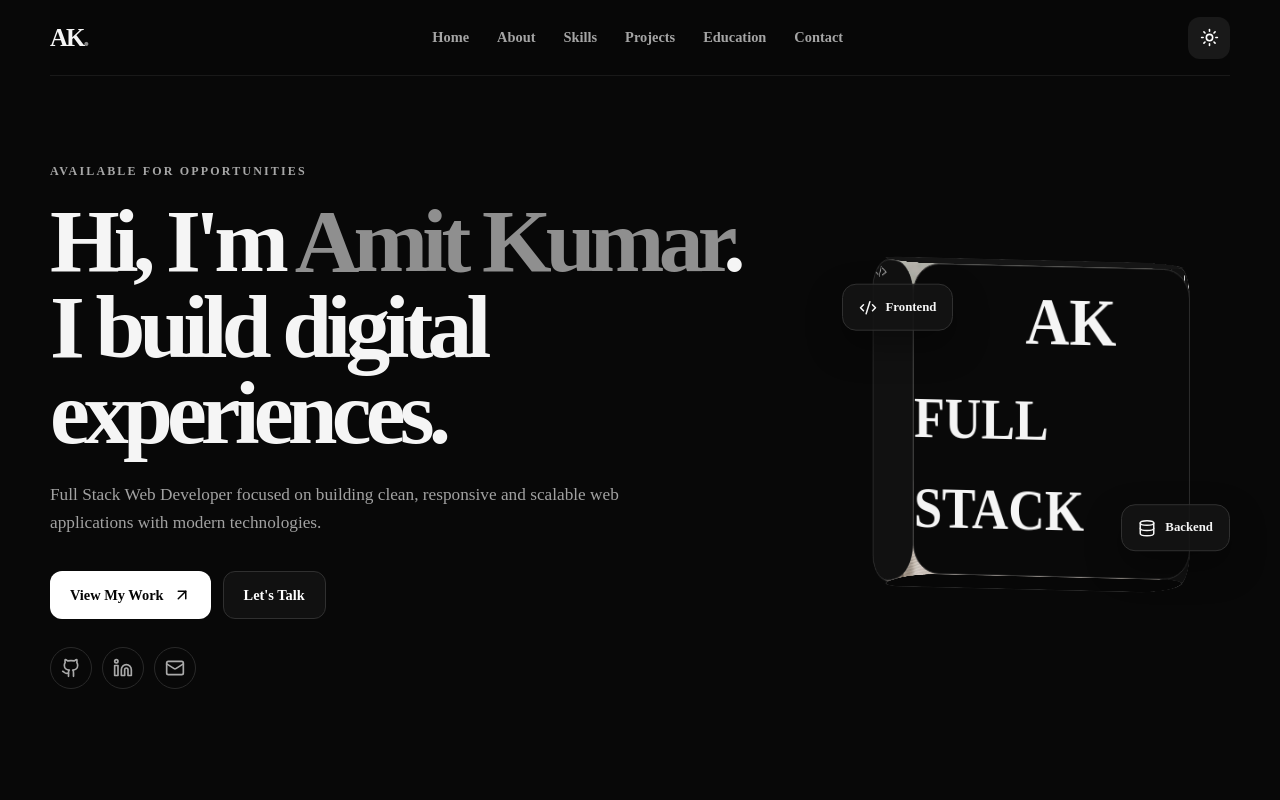
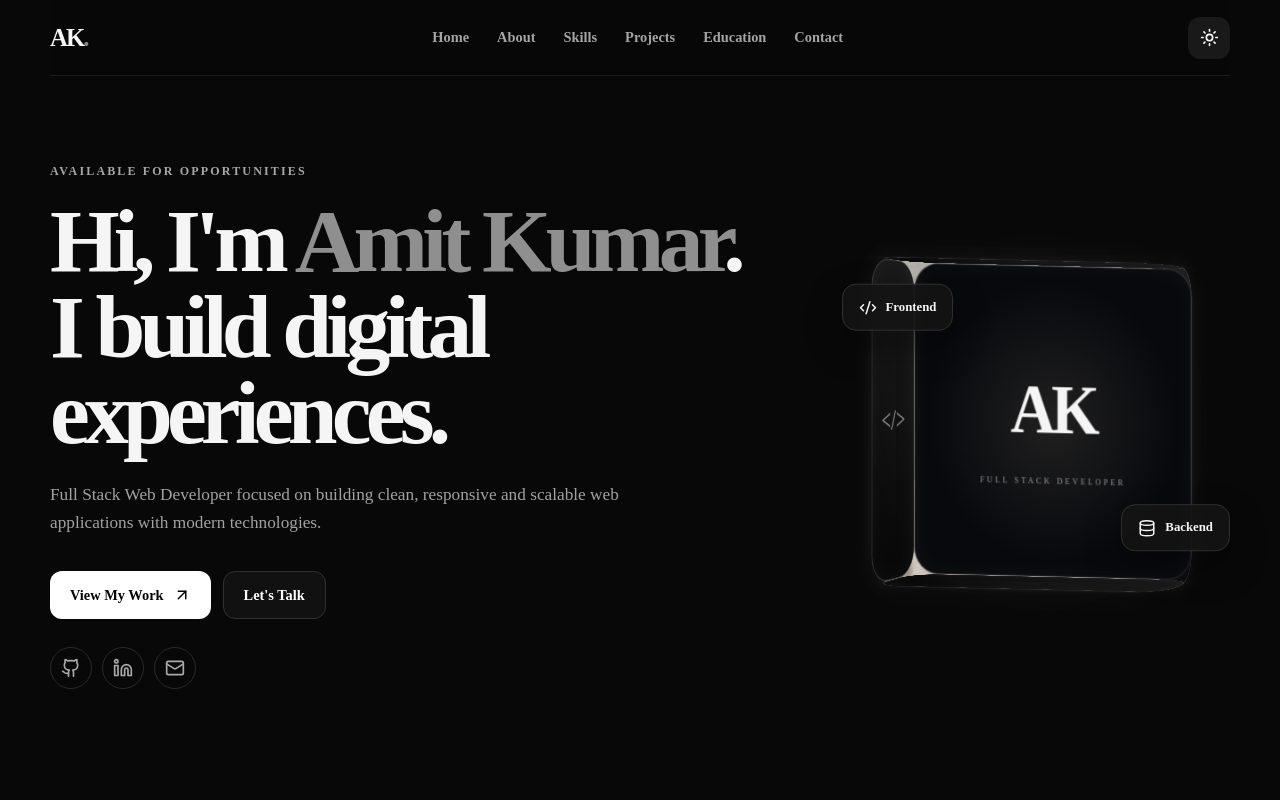
Before and after one commit to amitkumar-7393/amit-portfolio, a React (Vite) app in the folder client/: page / in a window 1280 px wide. Shown: the top 800 px of the page. Built offline with nearby package versions, Linux system fonts and the light colour scheme.

Commit message:
Refine profile component styles and dimensions
Adjusted dimensions and styles for profile components, including margins, perspectives, and backgrounds for improved layout and aesthetics.

```diff
--- a/client/src/index.css
+++ b/client/src/index.css
@@ -298,63 +298,44 @@ main {
   place-items: center;
 }
 
+
+
 .profile-3d {
-  width: min(320px, 80vw);
-  height: min(320px, 80vw);
+  width: min(320px, 78vw);
+  height: min(320px, 78vw);
   position: relative;
   transform-style: preserve-3d;
-  perspective: 1200px;
+  perspective: 1400px;
+  margin: 0 auto;
 }
 
 .profile-face {
   position: absolute;
   width: 100%;
   height: 100%;
-  border: 1px solid #303030;
-  background: #090909;
-  border-radius: 30px;
   overflow: hidden;
+  border: 1px solid rgba(255, 255, 255, 0.18);
+  border-radius: 28px;
+  background: #08090d;
   backface-visibility: visible;
+  box-shadow:
+    inset 0 0 30px rgba(255, 255, 255, 0.04),
+    0 0 30px rgba(255, 255, 255, 0.04);
 }
 
 .profile-front {
-  transform: translateZ(35px);
+  transform: translateZ(38px);
 }
 
 .profile-back {
-  transform: rotateY(180deg) translateZ(35px);
-  display: grid;
-  place-items: center;
-  font-size: 70px;
-  font-weight: 800;
-}
-
-.profile-right {
-  width: 70px;
-  right: -35px;
-  transform: rotateY(90deg);
-  background: #111;
-}
-
-.profile-left {
-  width: 70px;
-  left: -35px;
-  transform: rotateY(-90deg);
-  background: #111;
-}
-
-.profile-top {
-  height: 70px;
-  top: -35px;
-  transform: rotateX(90deg);
-  background: #151515;
-}
-
-.profile-bottom {
-  height: 70px;
-  bottom: -35px;
-  transform: rotateX(-90deg);
-  background: #070707;
+  transform: rotateY(180deg) translateZ(38px);
+  display: flex;
+  flex-direction: column;
+  align-items: center;
+  justify-content: center;
+  gap: 8px;
+  background:
+    radial-gradient(circle, #202020, #08090d 65%);
 }
 
 .profile-front img {
@@ -362,7 +343,111 @@ main {
   height: 100%;
   object-fit: cover;
   display: block;
-  }
+}
+
+.image-overlay {
+  position: absolute;
+  inset: 0;
+  z-index: 2;
+  pointer-events: none;
+  background:
+    linear-gradient(
+      120deg,
+      rgba(255,255,255,0.16),
+      transparent 25%,
+      transparent 70%,
+      rgba(255,255,255,0.06)
+    );
+}
+
+.face-label {
+  position: absolute;
+  z-index: 3;
+  bottom: 18px;
+  left: 18px;
+  padding: 7px 12px;
+  border: 1px solid rgba(255,255,255,0.2);
+  border-radius: 999px;
+  background: rgba(0,0,0,0.45);
+  backdrop-filter: blur(8px);
+  font-size: 10px;
+  letter-spacing: 2px;
+}
+
+.back-logo {
+  font-size: 72px;
+  font-weight: 800;
+  letter-spacing: -5px;
+}
+
+.back-logo + small {
+  font-size: 9px;
+  letter-spacing: 3px;
+  opacity: 0.6;
+}
+
+.profile-right,
+.profile-left {
+  width: 76px;
+  height: 100%;
+  top: 0;
+  display: grid;
+  place-items: center;
+  background:
+    linear-gradient(180deg, #191919, #070707);
+}
+
+.profile-right {
+  right: -38px;
+  transform: rotateY(90deg);
+}
+
+.profile-left {
+  left: -38px;
+  transform: rotateY(-90deg);
+}
+
+.profile-right span,
+.profile-left span {
+  font-size: 30px;
+  font-weight: 700;
+  opacity: 0.45;
+}
+
+.profile-top,
+.profile-bottom {
+  width: 100%;
+  height: 76px;
+  left: 0;
+  background: linear-gradient(90deg, #181818, #070707);
+}
+
+.profile-top {
+  top: -38px;
+  transform: rotateX(90deg);
+}
+
+.profile-bottom {
+  bottom: -38px;
+  transform: rotateX(-90deg);
+}
+
+.box-glow {
+  position: absolute;
+  inset: -25px;
+  border-radius: 40px;
+  transform: translateZ(-5px);
+  background: radial-gradient(
+    circle,
+    rgba(255,255,255,0.14),
+    transparent 65%
+  );
+  filter: blur(25px);
+  pointer-events: none;
+  }
+
+
+
 
 .profile-initials {
   font-size: clamp(4rem, 10vw, 7rem);
```
